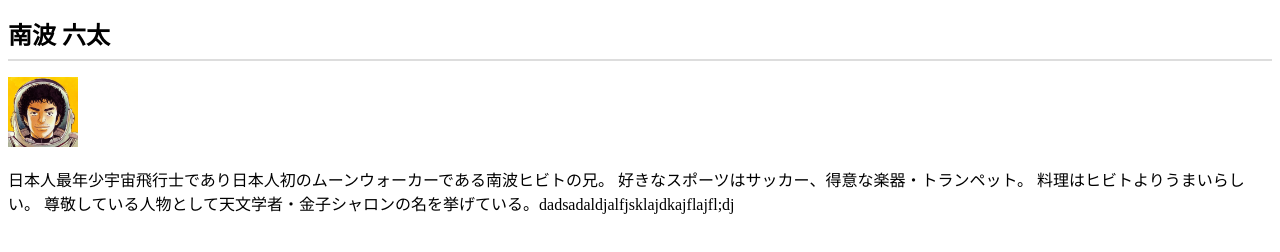
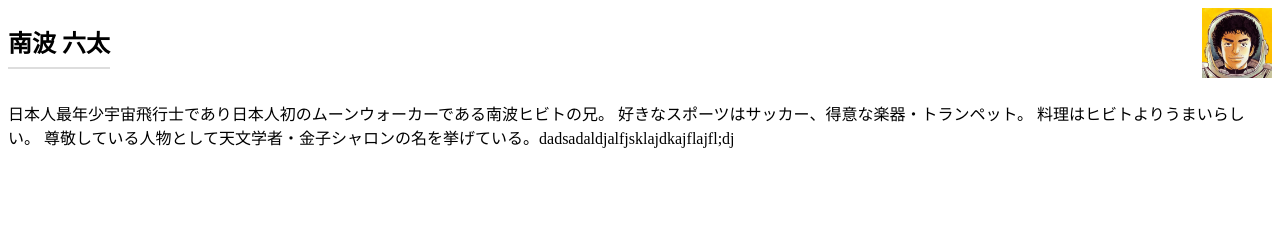
Before and after one commit to tomoya2234/tomoya2234.github.io, a plain HTML site: page index.html in a window 1280 px wide. Drawn offline with Linux system fonts and the light colour scheme.

Commit message:
Add files via upload

```diff
--- a/css/styles.css
+++ b/css/styles.css
@@ -3,3 +3,7 @@ h1{
   padding-bottom: 8px;
   border-bottom: 2px solid #ddd;
 }
+header{
+  display: flex;
+  justify-content: space-between;
+}
```
